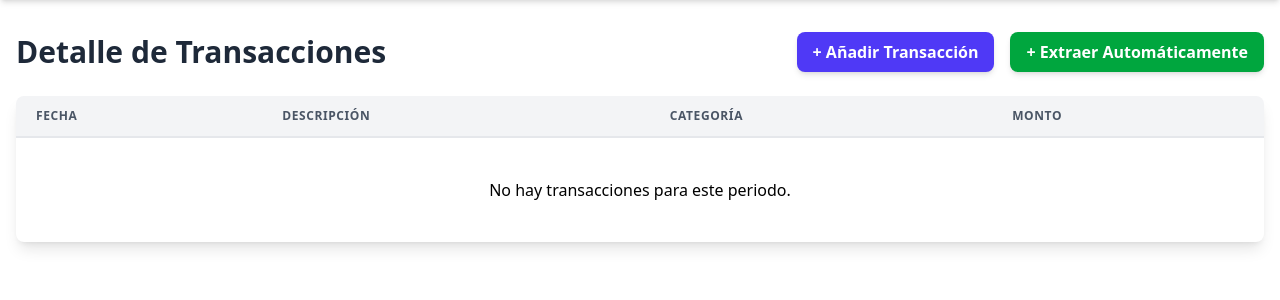
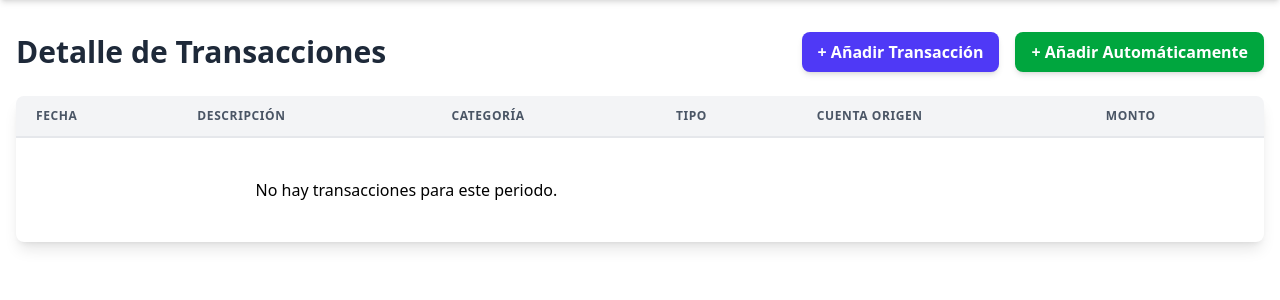
Before and after one commit to MicroCloud12/finanzas_personales, a Django app: page /listatransacciones/ in a window 1280 px wide. Shown: the part 64-364 px from the top of the page. Run offline with Django 5.2, Linux system fonts and the light colour scheme; the visitor is signed in with stand-in values (Sample User, id 1); data that the repository does not hold is empty; some web fonts are replaced.

Commit message:
Fix transaction extraction button label and restore account origin column in transaction table

```diff
--- a/finanzas/templates/lista_transacciones.html
+++ b/finanzas/templates/lista_transacciones.html
@@ -10,7 +10,7 @@
                 + Añadir Transacción
             </a>
             <a href="#" class="bg-green-600 text-white font-semibold px-4 py-2 rounded-lg shadow-md hover:bg-green-700 focus:outline-none focus:ring-2 focus:ring-green-500 focus:ring-offset-2 transition duration-150 ease-in-out">
-                + Extraer Automáticamente
+                + Añadir Automáticamente
             </a>
         </div>
     </div>
@@ -21,8 +21,8 @@
                     <th class="px-5 py-3">Fecha</th>
                     <th class="px-5 py-3">Descripción</th>
                     <th class="px-5 py-3">Categoría</th>
-                    <!--<th class="px-5 py-3">Tipo</th>
-                    <th class="px-5 py-3">Cuenta Origen</th>-->
+                    <th class="px-5 py-3">Tipo</th>
+                    <th class="px-5 py-3">Cuenta Origen</th>
                     <th class="px-5 py-3">Monto</th>
                 </tr>
             </thead>
@@ -32,8 +32,10 @@
                         <td class="px-5 py-5 bg-white text-sm">{{ transaccion.fecha|date:"Y-m-d" }}</td>
                         <td class="px-5 py-5 bg-white text-sm">{{ transaccion.descripcion }}</td>
                         <td class="px-5 py-5 bg-white text-sm">{{ transaccion.categoria }}</td>
+                        <td class="px-5 py-5 bg-white text-sm">{{ transaccion.tipo }}</td>
+                        <td class="px-5 py-5 bg-white text-sm">{{ transaccion.cuenta_origen }}</td>
                         <td class="px-5 py-5 bg-white text-sm font-semibold {% if transaccion.tipo == 'INGRESO' %}text-green-600{% else %}text-red-600{% endif %}">
-                            {% if transaccion.tipo == 'GASTO' %}-{% endif %}${{ transaccion.monto|floatformat:2|intcomma }}
+                            ${{ transaccion.monto|floatformat:2|intcomma }}
                         </td>
                     </tr>
                 {% empty %}
```
